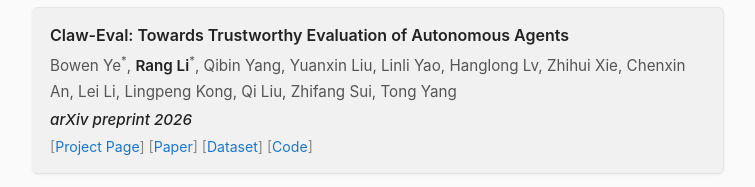
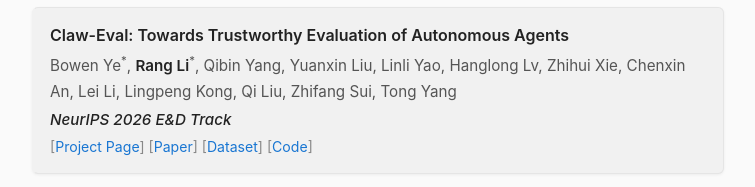
Before and after one commit to lirang04/lirang04.github.io, a plain HTML site: page index.html in a window 1280 px wide. Shown: the part 902-1089 px from the top of the page, without its empty margins (424-1179 px from the left). Drawn offline with Linux system fonts and the light colour scheme; some icons are missing.

Commit message:
Update Claw-Eval venue to NeurIPS 2026 E&D Track

```diff
--- a/index.html
+++ b/index.html
@@ -129,7 +129,7 @@
             <div class="pubs__meta">
               Bowen Ye<sup>*</sup>, <strong>Rang Li</strong><sup>*</sup>, Qibin Yang, Yuanxin Liu, Linli Yao, Hanglong Lv, Zhihui Xie, Chenxin An, Lei Li, Lingpeng Kong, Qi Liu, Zhifang Sui, Tong Yang
             </div>
-            <div class="pubs__venue"><em>arXiv preprint 2026</em></div>
+            <div class="pubs__venue"><em>NeurIPS 2026 E&amp;D Track</em></div>
             <div class="pubs__links">
               [<a href="https://claw-eval.github.io" target="_blank" rel="noopener">Project Page</a>]
               [<a href="https://arxiv.org/abs/2604.06132" target="_blank" rel="noopener">Paper</a>]
```
